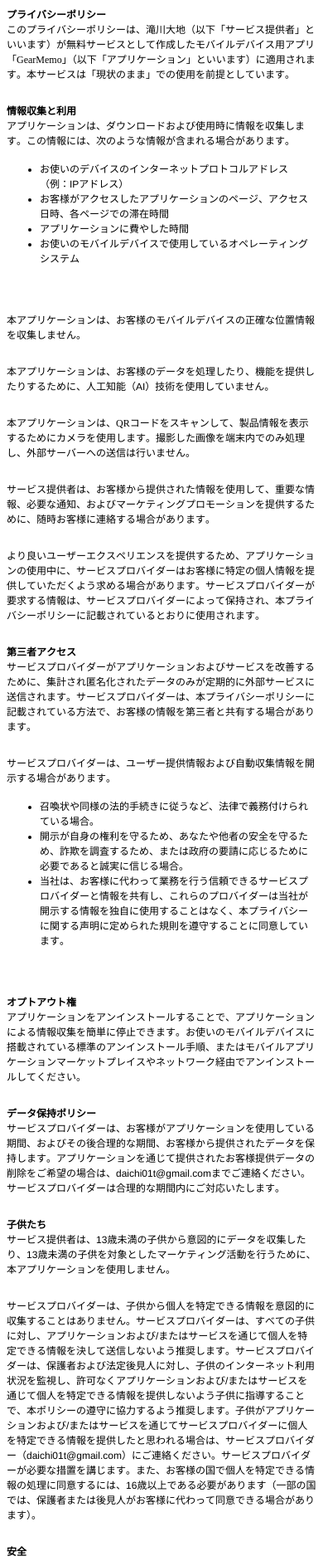
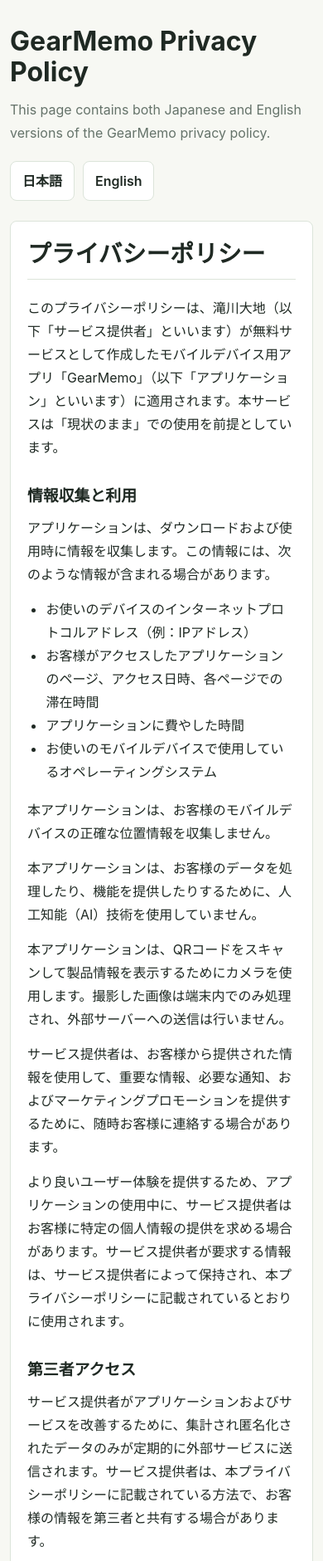
Before and after one commit to daichi01t/GearMemo.github.io, a plain HTML site: page index.html in a window 390 px wide. Shown: the top 1881 px of the page at 83% size. Drawn offline with Linux system fonts and the light colour scheme.

Commit message:
Add files via upload

```diff
--- a/index.html
+++ b/index.html
@@ -1,82 +1,286 @@
-<!DOCTYPE html PUBLIC "-//W3C//DTD HTML 4.01//EN" "http://www.w3.org/TR/html4/strict.dtd">
-<html>
+<!doctype html>
+<html lang="ja">
 <head>
-  <meta http-equiv="Content-Type" content="text/html; charset=utf-8">
-  <meta http-equiv="Content-Style-Type" content="text/css">
-  <title>&lt;font dir="auto" style="vertical-align: inherit;"&gt;&lt;font dir="auto" style="vertical-align: inherit;"&gt;プライバシーポリシー&lt;/font&gt;&lt;/font&gt;</title>
-  <meta name="Generator" content="Cocoa HTML Writer">
-  <meta name="CocoaVersion" content="2113.6">
-  <style type="text/css">
-    p.p1 {margin: 0.0px 0.0px 0.0px 0.0px; font: 12.0px 'Hiragino Sans'; color: #000000; -webkit-text-stroke: #000000}
-    p.p2 {margin: 0.0px 0.0px 12.0px 0.0px; font: 12.0px 'Hiragino Sans'; color: #000000; -webkit-text-stroke: #000000}
-    p.p3 {margin: 0.0px 0.0px 0.0px 0.0px; font: 12.0px 'Helvetica Neue'; color: #000000; -webkit-text-stroke: #000000; min-height: 14.0px}
-    p.p4 {margin: 0.0px 0.0px 12.0px 0.0px; font: 12.0px 'Helvetica Neue'; color: #000000; -webkit-text-stroke: #000000; min-height: 14.0px}
-    li.li1 {margin: 0.0px 0.0px 0.0px 0.0px; font: 12.0px 'Hiragino Sans'; color: #000000; -webkit-text-stroke: #000000}
-    span.s1 {font-kerning: none}
-    span.s2 {font: 12.0px 'Helvetica Neue'; -webkit-text-stroke: 0px #000000}
-    span.s3 {font: 12.0px 'Helvetica Neue'; font-kerning: none}
-    ul.ul1 {list-style-type: disc}
+  <meta charset="utf-8">
+  <meta name="viewport" content="width=device-width, initial-scale=1">
+  <title>GearMemo Privacy Policy / プライバシーポリシー</title>
+  <style>
+    :root {
+      color-scheme: light;
+      --bg: #f7f8f3;
+      --paper: #ffffff;
+      --text: #1f2923;
+      --muted: #65736a;
+      --border: #dce4da;
+      --accent: #476d4f;
+    }
+
+    * {
+      box-sizing: border-box;
+    }
+
+    body {
+      margin: 0;
+      background: var(--bg);
+      color: var(--text);
+      font-family: -apple-system, BlinkMacSystemFont, "Segoe UI", sans-serif;
+      line-height: 1.75;
+    }
+
+    main {
+      width: min(920px, calc(100% - 32px));
+      margin: 0 auto;
+      padding: 48px 0 64px;
+    }
+
+    header {
+      margin-bottom: 24px;
+    }
+
+    h1 {
+      margin: 0 0 12px;
+      font-size: clamp(2rem, 6vw, 3.2rem);
+      line-height: 1.15;
+      letter-spacing: 0;
+    }
+
+    h2 {
+      margin: 0 0 20px;
+      padding-bottom: 12px;
+      border-bottom: 1px solid var(--border);
+      font-size: 1.8rem;
+      line-height: 1.3;
+      letter-spacing: 0;
+    }
+
+    h3 {
+      margin: 28px 0 8px;
+      font-size: 1.18rem;
+      letter-spacing: 0;
+    }
+
+    p {
+      margin: 0 0 14px;
+    }
+
+    ul {
+      margin: 8px 0 18px;
+      padding-left: 1.4rem;
+    }
+
+    a {
+      color: var(--accent);
+    }
+
+    .lead {
+      color: var(--muted);
+      font-size: 1rem;
+    }
+
+    .nav {
+      display: flex;
+      flex-wrap: wrap;
+      gap: 10px;
+      margin-top: 20px;
+    }
+
+    .nav a {
+      display: inline-block;
+      min-height: 44px;
+      padding: 9px 14px;
+      border: 1px solid var(--border);
+      border-radius: 8px;
+      background: var(--paper);
+      color: var(--text);
+      text-decoration: none;
+      font-weight: 600;
+    }
+
+    .policy {
+      margin-top: 24px;
+      padding: 28px;
+      border: 1px solid var(--border);
+      border-radius: 8px;
+      background: var(--paper);
+    }
+
+    .meta {
+      color: var(--muted);
+      font-size: 0.95rem;
+    }
+
+    .contact {
+      word-break: break-word;
+    }
+
+    @media (max-width: 640px) {
+      main {
+        width: min(100% - 24px, 920px);
+        padding: 32px 0 48px;
+      }
+
+      .policy {
+        padding: 20px;
+      }
+    }
   </style>
 </head>
 <body>
-<p class="p1"><span class="s1"><b>プライバシーポリシー</b></span></p>
-<p class="p2"><span class="s1">このプライバシーポリシーは、滝川大地（以下「サービス提供者」といいます）が無料サービスとして作成したモバイルデバイス用アプリ「GearMemo」（以下「アプリケーション」といいます）に適用されます。本サービスは「現状のまま」での使用を前提としています。</span></p>
-<p class="p3"><span class="s1"></span><br></p>
-<p class="p1"><span class="s1"><b>情報収集と利用</b></span></p>
-<p class="p2"><span class="s1">アプリケーションは、ダウンロードおよび使用時に情報を収集します。この情報には、次のような情報が含まれる場合があります。</span></p>
-<ul class="ul1">
-  <li class="li1"><span class="s2"></span><span class="s1">お使いのデバイスのインターネットプロトコルアドレス（例：</span><span class="s3">IP</span><span class="s1">アドレス）</span></li>
-  <li class="li1"><span class="s2"></span><span class="s1">お客様がアクセスしたアプリケーションのページ、アクセス日時、各ページでの滞在時間</span></li>
-  <li class="li1"><span class="s2"></span><span class="s1">アプリケーションに費やした時間</span></li>
-  <li class="li1"><span class="s2"></span><span class="s1">お使いのモバイルデバイスで使用しているオペレーティングシステム</span></li>
-</ul>
-<p class="p4"><span class="s1"></span><br></p>
-<p class="p3"><span class="s1"></span><br></p>
-<p class="p2"><span class="s1">本アプリケーションは、お客様のモバイルデバイスの正確な位置情報を収集しません。</span></p>
-<p class="p3"><span class="s1"></span><br></p>
-<p class="p2"><span class="s1">本アプリケーションは、お客様のデータを処理したり、機能を提供したりするために、人工知能（</span><span class="s3">AI</span><span class="s1">）技術を使用していません。</span></p>
-<p class="p3"><span class="s1"></span><br></p>
-<p class="p2"><span class="s1">本アプリケーションは、QRコードをスキャンして、製品情報を表示するためにカメラを使用します。撮影した画像を端末内でのみ処理し、外部サーバーへの送信は行いません。</span></p>
-<p class="p3"><span class="s1"></span><br></p>
-<p class="p2"><span class="s1">サービス提供者は、お客様から提供された情報を使用して、重要な情報、必要な通知、およびマーケティングプロモーションを提供するために、随時お客様に連絡する場合があります。</span></p>
-<p class="p3"><span class="s1"></span><br></p>
-<p class="p2"><span class="s1">より良いユーザーエクスペリエンスを提供するため、アプリケーションの使用中に、サービスプロバイダーはお客様に特定の個人情報を提供していただくよう求める場合があります。サービスプロバイダーが要求する情報は、サービスプロバイダーによって保持され、本プライバシーポリシーに記載されているとおりに使用されます。</span></p>
-<p class="p3"><span class="s1"></span><br></p>
-<p class="p1"><span class="s1"><b>第三者アクセス</b></span></p>
-<p class="p2"><span class="s1">サービスプロバイダーがアプリケーションおよびサービスを改善するために、集計され匿名化されたデータのみが定期的に外部サービスに送信されます。サービスプロバイダーは、本プライバシーポリシーに記載されている方法で、お客様の情報を第三者と共有する場合があります。</span></p>
-<p class="p3"><span class="s1"></span><br></p>
-<p class="p2"><span class="s1">サービスプロバイダーは、ユーザー提供情報および自動収集情報を開示する場合があります。</span></p>
-<ul class="ul1">
-  <li class="li1"><span class="s2"></span><span class="s1">召喚状や同様の法的手続きに従うなど、法律で義務付けられている場合。</span></li>
-  <li class="li1"><span class="s2"></span><span class="s1">開示が自身の権利を守るため、あなたや他者の安全を守るため、詐欺を調査するため、または政府の要請に応じるために必要であると誠実に信じる場合。</span></li>
-  <li class="li1"><span class="s2"></span><span class="s1">当社は、お客様に代わって業務を行う信頼できるサービスプロバイダーと情報を共有し、これらのプロバイダーは当社が開示する情報を独自に使用することはなく、本プライバシーに関する声明に定められた規則を遵守することに同意しています。</span></li>
-</ul>
-<p class="p4"><span class="s1"></span><br></p>
-<p class="p3"><span class="s1"></span><br></p>
-<p class="p1"><span class="s1"><b>オプトアウト権</b></span></p>
-<p class="p2"><span class="s1">アプリケーションをアンインストールすることで、アプリケーションによる情報収集を簡単に停止できます。お使いのモバイルデバイスに搭載されている標準のアンインストール手順、またはモバイルアプリケーションマーケットプレイスやネットワーク経由でアンインストールしてください。</span></p>
-<p class="p3"><span class="s1"></span><br></p>
-<p class="p1"><span class="s1"><b>データ保持ポリシー</b></span></p>
-<p class="p2"><span class="s1">サービスプロバイダーは、お客様がアプリケーションを使用している期間、およびその後合理的な期間、お客様から提供されたデータを保持します。アプリケーションを通じて提供されたお客様提供データの削除をご希望の場合は、</span><span class="s3">daichi01t@gmail.com</span><span class="s1">までご連絡ください。サービスプロバイダーは合理的な期間内にご対応いたします。</span></p>
-<p class="p3"><span class="s1"></span><br></p>
-<p class="p1"><span class="s1"><b>子供たち</b></span></p>
-<p class="p2"><span class="s1">サービス提供者は、</span><span class="s3">13</span><span class="s1">歳未満の子供から意図的にデータを収集したり、</span><span class="s3">13</span><span class="s1">歳未満の子供を対象としたマーケティング活動を行うために、本アプリケーションを使用しません。</span></p>
-<p class="p3"><span class="s1"></span><br></p>
-<p class="p2"><span class="s1">サービスプロバイダーは、子供から個人を特定できる情報を意図的に収集することはありません。サービスプロバイダーは、すべての子供に対し、アプリケーションおよび</span><span class="s3">/</span><span class="s1">またはサービスを通じて個人を特定できる情報を決して送信しないよう推奨します。サービスプロバイダーは、保護者および法定後見人に対し、子供のインターネット利用状況を監視し、許可なくアプリケーションおよび</span><span class="s3">/</span><span class="s1">またはサービスを通じて個人を特定できる情報を提供しないよう子供に指導することで、本ポリシーの遵守に協力するよう推奨します。子供がアプリケーションおよび</span><span class="s3">/</span><span class="s1">またはサービスを通じてサービスプロバイダーに個人を特定できる情報を提供したと思われる場合は、サービスプロバイダー（</span><span class="s3">daichi01t@gmail.com</span><span class="s1">）にご連絡ください。サービスプロバイダーが必要な措置を講じます。また、お客様の国で個人を特定できる情報の処理に同意するには、</span><span class="s3">16</span><span class="s1">歳以上である必要があります（一部の国では、保護者または後見人がお客様に代わって同意できる場合があります）。</span></p>
-<p class="p3"><span class="s1"></span><br></p>
-<p class="p1"><span class="s1"><b>安全</b></span></p>
-<p class="p2"><span class="s1">サービス提供者は、お客様の情報の機密性を保護することに尽力しています。サービス提供者は、処理および保管する情報を保護するために、物理的、電子的、および手続き上の安全対策を講じています。</span></p>
-<p class="p3"><span class="s1"></span><br></p>
-<p class="p1"><span class="s1"><b>変更点</b></span></p>
-<p class="p2"><span class="s1">本プライバシーポリシーは、理由の如何を問わず、随時更新される場合があります。サービス提供者は、本ページを新しいプライバシーポリシーで更新することにより、プライバシーポリシーの変更を通知します。お客様は、変更内容を定期的に確認することをお勧めします。継続してご利用いただくことで、すべての変更に同意したものとみなされます。</span></p>
-<p class="p3"><span class="s1"></span><br></p>
-<p class="p2"><span class="s1">このプライバシーポリシーは</span><span class="s3">2026</span><span class="s1">年</span><span class="s3">4</span><span class="s1">月</span><span class="s3">8</span><span class="s1">日より有効です。</span></p>
-<p class="p3"><span class="s1"></span><br></p>
-<p class="p1"><span class="s1"><b>お客様の同意</b></span></p>
-<p class="p2"><span class="s1">本アプリケーションを使用することにより、お客様は、本プライバシーポリシーに記載されているとおり、また当社が今後改訂する内容に従って、お客様の情報が処理されることに同意したものとみなされます。</span></p>
-<p class="p3"><span class="s1"></span><br></p>
-<p class="p1"><span class="s1"><b>お問い合わせ</b></span></p>
-<p class="p2"><span class="s1">アプリケーションの使用におけるプライバシーに関するご質問、または運用方法に関するご質問がある場合は、</span><span class="s3">daichi01t@gmail.com</span><span class="s1">までメールでサービスプロバイダーにお問い合わせください。</span></p>
-<p class="p4"><span class="s1"></span><br></p>
+  <main>
+    <header>
+      <h1>GearMemo Privacy Policy</h1>
+      <p class="lead">This page contains both Japanese and English versions of the GearMemo privacy policy.</p>
+      <nav class="nav" aria-label="Language navigation">
+        <a href="#ja">日本語</a>
+        <a href="#en">English</a>
+      </nav>
+    </header>
+
+    <section id="ja" class="policy" lang="ja">
+      <h2>プライバシーポリシー</h2>
+      <p>
+        このプライバシーポリシーは、滝川大地（以下「サービス提供者」といいます）が無料サービスとして作成したモバイルデバイス用アプリ「GearMemo」（以下「アプリケーション」といいます）に適用されます。本サービスは「現状のまま」での使用を前提としています。
+      </p>
+
+      <h3>情報収集と利用</h3>
+      <p>
+        アプリケーションは、ダウンロードおよび使用時に情報を収集します。この情報には、次のような情報が含まれる場合があります。
+      </p>
+      <ul>
+        <li>お使いのデバイスのインターネットプロトコルアドレス（例：IPアドレス）</li>
+        <li>お客様がアクセスしたアプリケーションのページ、アクセス日時、各ページでの滞在時間</li>
+        <li>アプリケーションに費やした時間</li>
+        <li>お使いのモバイルデバイスで使用しているオペレーティングシステム</li>
+      </ul>
+      <p>本アプリケーションは、お客様のモバイルデバイスの正確な位置情報を収集しません。</p>
+      <p>本アプリケーションは、お客様のデータを処理したり、機能を提供したりするために、人工知能（AI）技術を使用していません。</p>
+      <p>本アプリケーションは、QRコードをスキャンして製品情報を表示するためにカメラを使用します。撮影した画像は端末内でのみ処理され、外部サーバーへの送信は行いません。</p>
+      <p>サービス提供者は、お客様から提供された情報を使用して、重要な情報、必要な通知、およびマーケティングプロモーションを提供するために、随時お客様に連絡する場合があります。</p>
+      <p>より良いユーザー体験を提供するため、アプリケーションの使用中に、サービス提供者はお客様に特定の個人情報の提供を求める場合があります。サービス提供者が要求する情報は、サービス提供者によって保持され、本プライバシーポリシーに記載されているとおりに使用されます。</p>
+
+      <h3>第三者アクセス</h3>
+      <p>
+        サービス提供者がアプリケーションおよびサービスを改善するために、集計され匿名化されたデータのみが定期的に外部サービスに送信されます。サービス提供者は、本プライバシーポリシーに記載されている方法で、お客様の情報を第三者と共有する場合があります。
+      </p>
+      <p>サービス提供者は、ユーザー提供情報および自動収集情報を開示する場合があります。</p>
+      <ul>
+        <li>召喚状や同様の法的手続きに従うなど、法律で義務付けられている場合。</li>
+        <li>開示が自身の権利を守るため、あなたや他者の安全を守るため、詐欺を調査するため、または政府の要請に応じるために必要であると誠実に信じる場合。</li>
+        <li>お客様に代わって業務を行う信頼できるサービスプロバイダーと情報を共有する場合。これらのプロバイダーは、当社が開示する情報を独自に使用することはなく、本プライバシーポリシーに定められた規則を遵守することに同意しています。</li>
+      </ul>
+
+      <h3>オプトアウト権</h3>
+      <p>
+        アプリケーションをアンインストールすることで、アプリケーションによる情報収集を簡単に停止できます。お使いのモバイルデバイスに搭載されている標準のアンインストール手順、またはモバイルアプリケーションマーケットプレイスやネットワーク経由でアンインストールしてください。
+      </p>
+
+      <h3>データ保持ポリシー</h3>
+      <p>
+        サービス提供者は、お客様がアプリケーションを使用している期間、およびその後合理的な期間、お客様から提供されたデータを保持します。アプリケーションを通じて提供されたお客様提供データの削除をご希望の場合は、<span class="contact">daichi01t@gmail.com</span> までご連絡ください。サービス提供者は合理的な期間内に対応いたします。
+      </p>
+
+      <h3>子供</h3>
+      <p>
+        サービス提供者は、13歳未満の子供から意図的にデータを収集したり、13歳未満の子供を対象としたマーケティング活動を行うために、本アプリケーションを使用しません。
+      </p>
+      <p>
+        サービス提供者は、子供から個人を特定できる情報を意図的に収集することはありません。サービス提供者は、すべての子供に対し、アプリケーションおよび/またはサービスを通じて個人を特定できる情報を送信しないよう推奨します。サービス提供者は、保護者および法定後見人に対し、子供のインターネット利用状況を監視し、許可なくアプリケーションおよび/またはサービスを通じて個人を特定できる情報を提供しないよう子供に指導することで、本ポリシーの遵守に協力するよう推奨します。子供がアプリケーションおよび/またはサービスを通じてサービス提供者に個人を特定できる情報を提供したと思われる場合は、サービス提供者（<span class="contact">daichi01t@gmail.com</span>）にご連絡ください。サービス提供者が必要な措置を講じます。また、お客様の国で個人を特定できる情報の処理に同意するには、16歳以上である必要があります（一部の国では、保護者または後見人がお客様に代わって同意できる場合があります）。
+      </p>
+
+      <h3>安全</h3>
+      <p>
+        サービス提供者は、お客様の情報の機密性を保護することに努めています。サービス提供者は、処理および保管する情報を保護するために、物理的、電子的、および手続き上の安全対策を講じています。
+      </p>
+
+      <h3>変更</h3>
+      <p>
+        本プライバシーポリシーは、理由の如何を問わず、随時更新される場合があります。サービス提供者は、本ページを新しいプライバシーポリシーで更新することにより、プライバシーポリシーの変更を通知します。お客様は、変更内容を定期的に確認することをお勧めします。継続してご利用いただくことで、すべての変更に同意したものとみなされます。
+      </p>
+      <p class="meta">このプライバシーポリシーは2026年4月8日より有効です。</p>
+
+      <h3>お客様の同意</h3>
+      <p>
+        本アプリケーションを使用することにより、お客様は、本プライバシーポリシーに記載されているとおり、また当社が今後改訂する内容に従って、お客様の情報が処理されることに同意したものとみなされます。
+      </p>
+
+      <h3>お問い合わせ</h3>
+      <p>
+        アプリケーションの使用におけるプライバシーに関するご質問、または運用方法に関するご質問がある場合は、<span class="contact">daichi01t@gmail.com</span> までメールでサービス提供者にお問い合わせください。
+      </p>
+    </section>
+
+    <section id="en" class="policy" lang="en">
+      <h2>Privacy Policy</h2>
+      <p>
+        This Privacy Policy applies to the GearMemo mobile application (the “Application”), created by Daichi Takikawa (the “Service Provider”) as a free service. This service is provided for use “as is.”
+      </p>
+
+      <h3>Information Collection and Use</h3>
+      <p>
+        The Application collects information when you download and use it. This information may include information such as:
+      </p>
+      <ul>
+        <li>Your device’s Internet Protocol address, such as your IP address</li>
+        <li>The pages of the Application that you visit, the time and date of your visit, and the time spent on those pages</li>
+        <li>The time spent using the Application</li>
+        <li>The operating system used on your mobile device</li>
+      </ul>
+      <p>The Application does not collect precise location information from your mobile device.</p>
+      <p>The Application does not use artificial intelligence (AI) technologies to process your data or provide features.</p>
+      <p>The Application uses the camera to scan QR codes and display product information. Captured images are processed only on your device and are not sent to external servers.</p>
+      <p>The Service Provider may use the information you provide to contact you from time to time with important information, required notices, and marketing promotions.</p>
+      <p>For a better user experience, while using the Application, the Service Provider may ask you to provide certain personally identifiable information. The information requested by the Service Provider will be retained by the Service Provider and used as described in this Privacy Policy.</p>
+
+      <h3>Third-Party Access</h3>
+      <p>
+        Only aggregated, anonymized data is periodically transmitted to external services to help the Service Provider improve the Application and its service. The Service Provider may share your information with third parties in the ways described in this Privacy Policy.
+      </p>
+      <p>The Service Provider may disclose user-provided information and automatically collected information:</p>
+      <ul>
+        <li>As required by law, such as to comply with a subpoena or similar legal process.</li>
+        <li>When the Service Provider believes in good faith that disclosure is necessary to protect their rights, protect your safety or the safety of others, investigate fraud, or respond to a government request.</li>
+        <li>With trusted service providers who work on the Service Provider’s behalf, do not independently use the information disclosed to them, and have agreed to comply with the rules set out in this Privacy Policy.</li>
+      </ul>
+
+      <h3>Opt-Out Rights</h3>
+      <p>
+        You can stop all collection of information by the Application easily by uninstalling it. You may use the standard uninstall processes available on your mobile device or through the mobile application marketplace or network.
+      </p>
+
+      <h3>Data Retention Policy</h3>
+      <p>
+        The Service Provider will retain user-provided data for as long as you use the Application and for a reasonable time thereafter. If you would like the Service Provider to delete user-provided data that you have provided through the Application, please contact <span class="contact">daichi01t@gmail.com</span>. The Service Provider will respond within a reasonable time.
+      </p>
+
+      <h3>Children</h3>
+      <p>
+        The Service Provider does not use the Application to knowingly collect data from children under the age of 13 or to market to children under the age of 13.
+      </p>
+      <p>
+        The Service Provider does not knowingly collect personally identifiable information from children. The Service Provider encourages all children to never submit personally identifiable information through the Application and/or services. The Service Provider encourages parents and legal guardians to monitor their children’s internet use and to help enforce this Policy by instructing their children never to provide personally identifiable information through the Application and/or services without permission. If you believe that a child has provided personally identifiable information to the Service Provider through the Application and/or services, please contact the Service Provider at <span class="contact">daichi01t@gmail.com</span> so that the Service Provider can take the necessary actions. You must also be at least 16 years old to consent to the processing of personally identifiable information in your country. In some countries, a parent or guardian may be allowed to provide consent on your behalf.
+      </p>
+
+      <h3>Security</h3>
+      <p>
+        The Service Provider is committed to protecting the confidentiality of your information. The Service Provider provides physical, electronic, and procedural safeguards to protect the information processed and maintained.
+      </p>
+
+      <h3>Changes</h3>
+      <p>
+        This Privacy Policy may be updated from time to time for any reason. The Service Provider will notify you of any changes to this Privacy Policy by updating this page with the new Privacy Policy. You are advised to review this Privacy Policy periodically for any changes. Your continued use of the Application means that you accept all changes.
+      </p>
+      <p class="meta">This Privacy Policy is effective as of April 8, 2026.</p>
+
+      <h3>Your Consent</h3>
+      <p>
+        By using the Application, you consent to the processing of your information as described in this Privacy Policy and as revised by the Service Provider from time to time.
+      </p>
+
+      <h3>Contact Us</h3>
+      <p>
+        If you have any questions regarding privacy while using the Application, or questions about the Service Provider’s practices, please contact the Service Provider by email at <span class="contact">daichi01t@gmail.com</span>.
+      </p>
+    </section>
+  </main>
 </body>
 </html>
```
